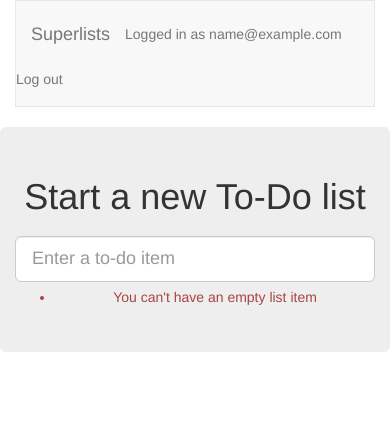
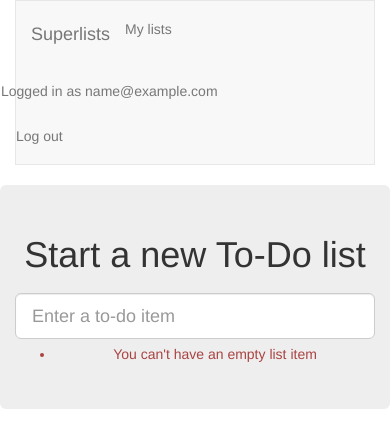
Before and after one commit to snymanc/tdd-book, a Django app: page /lists/new in a window 390 px wide. Shown: the top 448 px of the page. Run offline with Django 3.2, Linux system fonts and the light colour scheme; the visitor is signed in with stand-in values (Sample User, id 1); some libraries are stand-ins or nearby versions.

Commit message:
url, placeholder view, and first-cut templates for my_lists

```diff
--- a/lists/templates/base.html
+++ b/lists/templates/base.html
@@ -17,6 +17,9 @@
                 <div class="contiainer-fluid">
                     <a class="navbar-brand" href="/">Superlists</a>
                     {% if user.email %}
+                        <ul class="nav navbar-nav navbar-left">
+                            <li><a href="{% url 'my_lists' user.email %}">My lists</a></li>
+                        </ul>
                         <ul class="nav navbar-nav navbar-right">
                             <li class="navbar-text">Logged in as {{ user.email}}</li>
                             <li><a href="{% url 'logout' %}">Log out</a></li>
@@ -49,15 +52,17 @@
                 <div class="col-md-6 col-md-offset-3 jumbotron">
                     <div class="text-center">
                         <h1>{% block header_text%}{% endblock %}</h1>
+                        {% block list_form %}
                             <form method="POST" action="{% block form_action %}{% endblock %}">
                                 {{ form.text }}
                                 {% csrf_token %}
                                 {% if form.errors %}
                                     <div class="form-group has-error">
-                                    <span class="help-block">{{ form.text.errors }}</span>
+                                        <div class="help-block">{{ form.text.errors }}</div>
                                     </div>
                                 {% endif %}
                             </form>
+                        {% endblock list_form %}
                     </div>
                 </div>
             </div>
@@ -66,6 +71,13 @@
                 <div class="col-md-6 col-md-offset-3">
                     {% block table %}
                     {% endblock %}
+                </div>
+            </div>
+
+            <div class="row">
+                <div class="col-md-6 col-md-offset-3">
+                    {% block extra_content %}
+                    {% endblock extra_content %}
                 </div>
             </div>
 
--- a/lists/urls.py
+++ b/lists/urls.py
@@ -4,4 +4,5 @@ from lists import views
 urlpatterns = [
     url(r'^new$', views.new_list, name='new_list'),
     url(r'^(\d+)/$', views.view_list, name='view_list'),
+    url(r'^users/(.+)/$', views.my_lists, name='my_lists'),
 ]
--- a/lists/views.py
+++ b/lists/views.py
@@ -27,3 +27,7 @@ def view_list(request, list_id):
             form.save()
             return redirect(list_)
     return render(request, 'list.html', {'list': list_, "form": form})
+
+
+def my_lists(request, email):
+    return render(request, 'my_lists.html')
```
Also changed, not shown: lists/templates/my_lists.html (added, +14 -0 lines), lists/tests/test_views.py (+7 -0 lines). Lines whose indentation alone changed are shown as unchanged.
